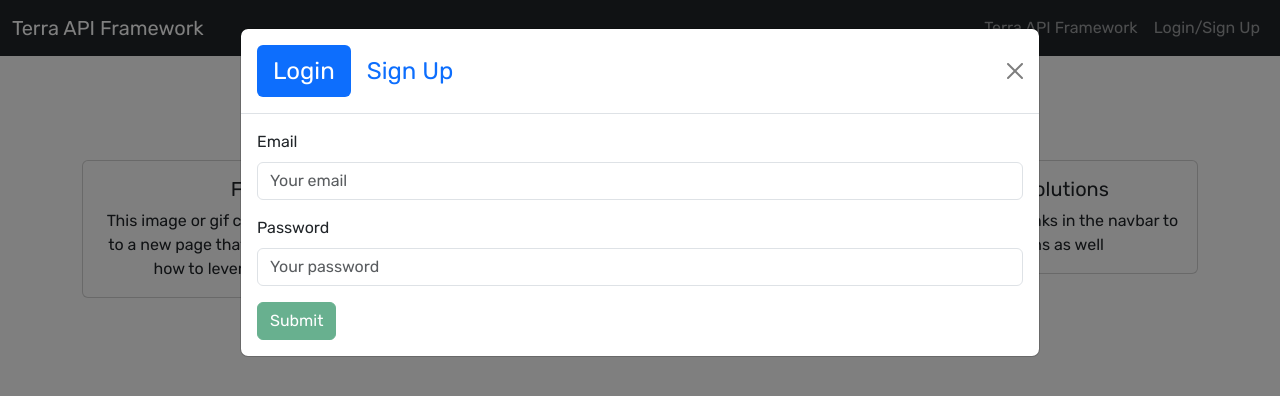
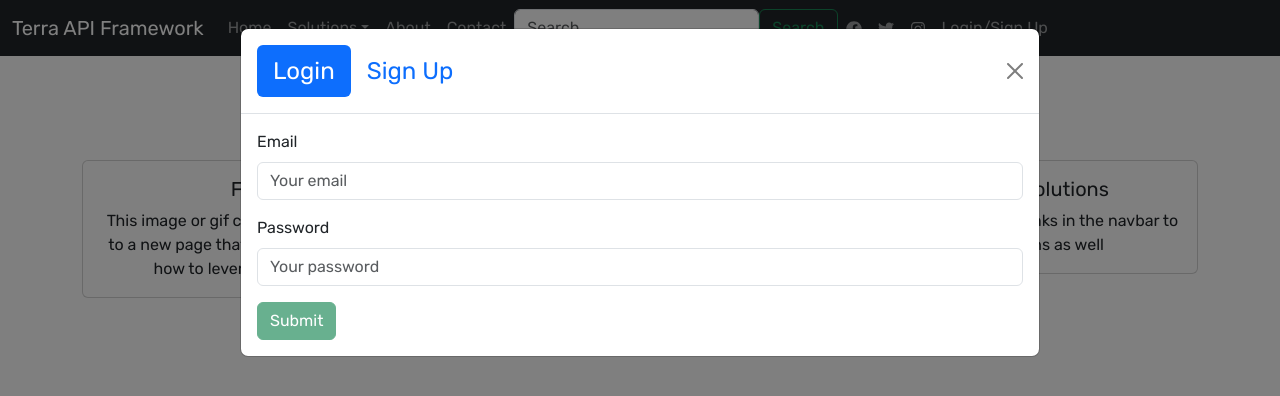
Before and after one commit to peteCodes4u/terra-framework, a React (Vite) app in the folder client/: page / in a window 1280 px wide. Both pictures are taken after a click on the button "Login/Sign Up". Shown: the top 396 px of the page. Built offline with nearby package versions, Linux system fonts and the light colour scheme.

Commit message:
Added a second navbar option that is more responsive and has potential to add more web traffic with the addition of react icons for social media icon links and a search bar the user can leverage to search for what they are looking for.

```diff
--- a/client/package.json
+++ b/client/package.json
@@ -18,6 +18,7 @@
     "react": "^18.3.1",
     "react-bootstrap": "^2.10.5",
     "react-dom": "^18.3.1",
+    "react-icons": "^5.4.0",
     "react-router-dom": "^6.28.0"
   },
   "devDependencies": {
--- a/client/src/App.jsx
+++ b/client/src/App.jsx
@@ -1,7 +1,7 @@
-import './App.css';
-import { Outlet } from 'react-router-dom';
+import "./App.css";
+import { Outlet } from "react-router-dom";
 
-import Navbar from './components/Navbar';
+import Navbar from "./components/Navbar2";
 
 function App() {
   return (
--- /dev/null
+++ b/client/src/components/Navbar2.jsx
@@ -0,0 +1,111 @@
+import { useState } from "react";
+import { Link } from "react-router-dom";
+import { Navbar, Nav, Container, Modal, Tab, Form, FormControl, Button, NavDropdown } from "react-bootstrap";
+import { FaFacebook, FaTwitter, FaInstagram } from "react-icons/fa";
+import SignUpForm from "./SignupForm";
+import LoginForm from "./LoginForm";
+
+import Auth from "../utils/auth";
+
+const AppNavbar2 = () => {
+  // set modal display state
+  const [showModal, setShowModal] = useState(false);
+
+  return (
+    <>
+      <Navbar bg="dark" variant="dark" expand="lg" sticky="top">
+        <Container fluid>
+          <Navbar.Brand as={Link} to="/">
+            Terra API Framework
+          </Navbar.Brand>
+          <Navbar.Toggle aria-controls="navbar" />
+          <Navbar.Collapse id="navbar">
+            <Nav className="mr-auto">
+              <Nav.Link as={Link} to="/">
+                Home
+              </Nav.Link>
+              <NavDropdown title="Solutions" id="basic-nav-dropdown">
+                <NavDropdown.Item as={Link} to="/forms">Forms</NavDropdown.Item>
+                <NavDropdown.Item as={Link} to="/ui">User Interface</NavDropdown.Item>
+                <NavDropdown.Item as={Link} to="/database">Database Solutions</NavDropdown.Item>
+              </NavDropdown>
+              <Nav.Link as={Link} to="/about">
+                About
+              </Nav.Link>
+              <Nav.Link as={Link} to="/contact">
+                Contact
+              </Nav.Link>
+            </Nav>
+            <Form className="d-flex">
+              <FormControl
+                type="search"
+                placeholder="Search"
+                className="mr-2"
+                aria-label="Search"
+              />
+              <Button variant="outline-success">Search</Button>
+            </Form>
+            <Nav className="ml-auto d-flex align-items-center">
+              <Nav.Link href="https://facebook.com" target="_blank">
+                <FaFacebook />
+              </Nav.Link>
+              <Nav.Link href="https://twitter.com" target="_blank">
+                <FaTwitter />
+              </Nav.Link>
+              <Nav.Link href="https://instagram.com" target="_blank">
+                <FaInstagram />
+              </Nav.Link>
+              {Auth.loggedIn() ? (
+                <>
+                  <Nav.Link as={Link} to="/saved">
+                    Welcome to Terra API Framework!
+                  </Nav.Link>
+                  <Nav.Link onClick={Auth.logout}>Logout</Nav.Link>
+                </>
+              ) : (
+                <Nav.Link onClick={() => setShowModal(true)}>
+                  Login/Sign Up
+                </Nav.Link>
+              )}
+            </Nav>
+          </Navbar.Collapse>
+        </Container>
+      </Navbar>
+      {/* set modal data up */}
+      <Modal
+        size="lg"
+        show={showModal}
+        onHide={() => setShowModal(false)}
+        aria-labelledby="signup-modal"
+      >
+        {/* tab container to do either signup or login component */}
+        <Tab.Container defaultActiveKey="login">
+          <Modal.Header closeButton>
+            <Modal.Title id="signup-modal">
+              <Nav variant="pills">
+                <Nav.Item>
+                  <Nav.Link eventKey="login">Login</Nav.Link>
+                </Nav.Item>
+                <Nav.Item>
+                  <Nav.Link eventKey="signup">Sign Up</Nav.Link>
+                </Nav.Item>
+              </Nav>
+            </Modal.Title>
+          </Modal.Header>
+          <Modal.Body>
+            <Tab.Content>
+              <Tab.Pane eventKey="login">
+                <LoginForm handleModalClose={() => setShowModal(false)} />
+              </Tab.Pane>
+              <Tab.Pane eventKey="signup">
+                <SignUpForm handleModalClose={() => setShowModal(false)} />
+              </Tab.Pane>
+            </Tab.Content>
+          </Modal.Body>
+        </Tab.Container>
+      </Modal>
+    </>
+  );
+};
+
+export default AppNavbar2;
```
Also changed, not shown: 1 other file (tests, documents, lock files or other folders).
